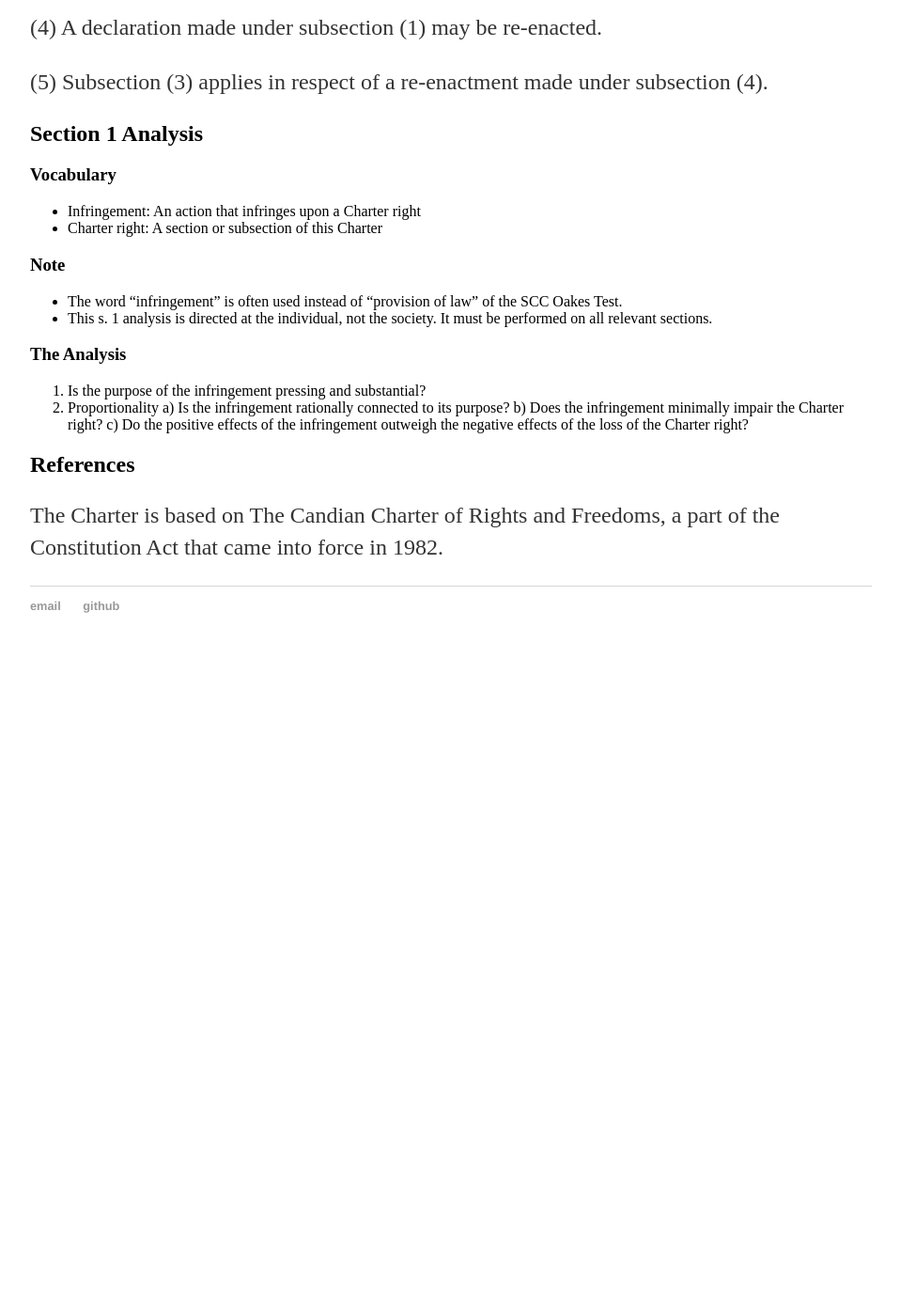
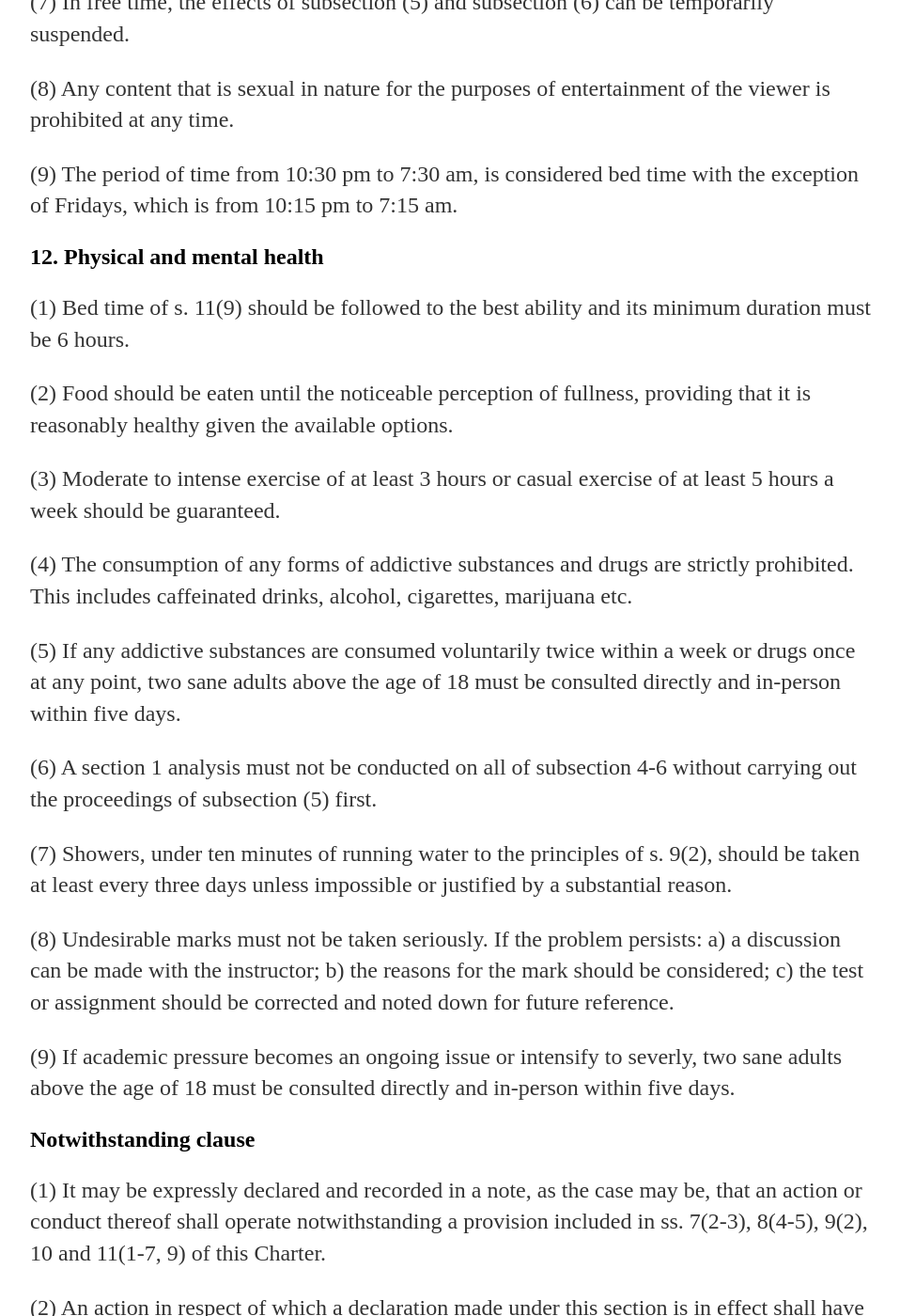
Before and after one commit to milkdromeda/milkdromeda.github.io, a Jekyll site: the page built from charter/index.md, in a window 1280 px wide and 1400 px high, scrolled down 5573 px. Shown: the whole window at 94% size, without its empty margins (160-1118 px from the left). Built offline with Jekyll 4.4.1, drawn with Linux system fonts in a browser that asks for light colours; before the commit the page ends 6285 px from its top, so only the background shows below that; some of the changed text lies outside the part shown.

Commit message:
Update index.md
### Content
- Add MGCI Updates(/school related social medias in general) to social media exceptions; important school-related social media
- Add positivity (e.g. no acts of self-negativity, like exhausting or making hard face) + optimism; Build self-confidence
- Substantiality test - simplified s. 1 analysis
- No impersonation and accents; Break country stereotypes and improve English
- Don't encourage extreme expression, but encourage in general - leave grey area of law
- Ask all questions; Increase understanding and confidence
- New health section (12); important part
	- Bed time changes from time manag. section; now included in health section
- Add personal hygiene (e.g. baths); Improve self-care
- Add academic pressure mitigation and prevention; important to reduce stress and improve happiness
- Reasonable consideration of charter; use logic instead of purely following it
- Loophole clause; prevents taking advantage of loopholes

### Formatting/Spelling/Grammar
- Enacted as [the] personal charter; grammar
- Lowercase titles (##); uniformality
- Reasonable limits ~~clause~~; simplicity
- Any forms of appropriate personal expression is [permitted] to the extent allowed by s. 2(b) of the Canadian Charter of Rights and Freedoms. - word/meaning change (see content)
- s.[ ]241.1; uniformality
- section 7(2-3), section 8 (4-5), section 9 (2), section 10 and section 11 (1-7, 9) of this Charter --> ss. ...; simplification
- Present from a fact[-]based worldview; minor correction
- [Full] analysis vs. the analysis; more descriptive
- Notwithstanding clause is no longer s. 11; sections are constantly added and adjusted
- s. 1 analysis title --> appendix; now incl. substantiality test. not official part of charter but still important
- Note under appendix --> distinction; more clear
- s. 5 (2) --> subsection 5; more brief
- Rehabilitation is --> rehabilitative actions are; makes more sense
- Note: formatting changes will not be provided in future amendments

```diff
--- a/charter/index.md
+++ b/charter/index.md
@@ -7,9 +7,11 @@
 
 Personal Charter of Rights and Conduct
 
-Enacted as a personal charter of Xi (James) Chen, which came into force on October 25, 2019.
+Enacted as the personal charter of Xi (James) Chen, which came into force on October 25, 2019.
 
-## 1. Reasonable limits clause
+Last amended on November 1, 2019
+
+## 1. Reasonable limits
 
 The Personal Charter of Rights and Conduct guarantees the rights and limits to conduct set out in it subject only to such reasonable limits as can be demonstrably justified in a free and democratic society through a full section 1 analysis.
 
@@ -36,11 +38,17 @@
 b) edits that change the meaning of the sentence in any way;
 c) deletions that change the meaning of the sentence in any way.
 
+(8) The Charter must be read and understood by a non-biased reasonable person properly informed with a high degree of logic and reasoning.
+
+(9) Loopholes in the Charter must not be taken advantage of in any way, as perceived in a way described by subsection 8.
+
+(10) A section 1 analysis of subsection 8-10 may not be conducted unless two sane adults above the age of 18 are consulted directly and in-person within five days on the issue of the section with the loophole.
+
 ## 3. Penalty for infringement
 
 If any Charter rights or limits to conduct are infringed without conduction of a section 1 analysis or if the section 1 analysis is passed,
 (a) there will be no penalty; and
-(b) rehabilitation is strongly encouraged.
+(b) rehabilitative actions are strongly encouraged.
 
 ## 4. Obligation to law
 
@@ -52,9 +60,9 @@
 
 (2) If any suicidal thoughts is present and impedes with day-to-day proceedings to any degree, three sane adults above the age of 18 must be consulted directly and in-person within three days.
 
-(3) A section 1 analysis must not be conducted on all of section 5 of the Charter without carrying out the proceedings of s. 5(2) first.
+(3) A section 1 analysis must not be conducted on all of section 5 of the Charter without carrying out the proceedings of subsection (2) first.
 
-(4) The right and duty to life is in effect unless eligible for the conditions of s.241.1 of the Criminal Code.
+(4) The right and duty to life is in effect unless eligible for the conditions of s. 241.1 of the Criminal Code.
 
 ## 6. Safety
 
@@ -64,7 +72,7 @@
 
 (3) In an emergency rescue situation, personal safety is more important than that of the victim.
 
-## 7. Equal Treatment
+## 7. Equal treatment
 
 (1) s. 15(1) of the Canadian Charter of Rights and Freedoms is effective for all personal speech or conduct.
 
@@ -78,7 +86,9 @@
 
 ## 8. Expression
 
-(1) Any forms of appropriate personal expression is encourged to the extent allowed by s. 2(b) of the Canadian Charter of Rights and Freedoms.
+(1) Personal expression is encouraged and permitted to the extent:
+a) allowed by s. 2(b) of the Canadian Charter of Rights and Freedoms; and
+b) of reasonable behaviour described in s. 6(2).
 
 (2) Plagarism is not permitted. All works:
 a) Remains the exclusive property of their creators;
@@ -86,11 +96,19 @@
 
 (3) Forms of personal expression can be conveyed in any languages, including the official languages of Canada, English and French.
 
-(4) Self-deprecating humour is not permitted without a reasonably pressing or substantial reason.
+(4) Personal expression and thought, including facial expressions, should remain positive and, when applicable, optimistic.
 
 (5) Negative comments and judgements must not be made without a reasonably pressing or substantial reason.
 
-## 9. Science and Facts
+(6) In any setting, ambiguous topics should be asked as soon as possible after a relatively brief period of attempted comprehension.
+
+(7) Self-deprecating humour is not permitted without a substantial reason.
+
+(8) Speaking in stereotypical accents or performing impersonations is not permitted unless:
+a) asked deliberately in a work or educational setting;
+b) justified by a substantial reason.
+
+## 9. Science and facts
 
 (1) All major actions must be in accordance to:
 a) the principles and laws of science;
@@ -110,9 +128,9 @@
 a) practical and useful for a all possible customers;
 b) well thought out and optimized to remain competitive in a business environment;
 c) part of a circular story of stuff in all areas of in its lifetime;
-d) in accordance to the issues and opportunities present from a fact based worldview.
+d) in accordance to the issues and opportunities present from a fact-based worldview.
 
-## 11. Time Management
+## 11. Time management
 
 (1) The priorities listed in the 2019 Fall Commitments note and the Commitments spreadsheet should be followed and tasks executed in that order.
 
@@ -128,7 +146,7 @@
 b) Concentration on the work to the best ability is necessary.
 
 (5) Time spent on social media sites, including YouTube and LinkedIn, must be justified with a reasonably pressing or substantial reason, with the exception of:
-a) education or work-related email, the TOPS 2021 Facebook group and important Messenger chats;
+a) education or work-related email and Facebook groups, and important Messenger chats;
 b) promotional activities related to work;
 c) snoozing or postponing emails or other social media elements for free time of subsection (3).
 
@@ -138,10 +156,33 @@
 
 (8) Any content that is sexual in nature for the purposes of entertainment of the viewer is prohibited at any time.
 
-(9) The period of time from 10:30 pm to at least 7:00 am is considered bed time. It should be followed to the best ability and its minimum duration must be 7 hours.
+(9) The period of time from 10:30 pm to 7:30 am, is considered bed time with the exception of Fridays, which is from 10:15 pm to 7:15 am.
 
-## 11. Notwithstanding clause
-(1) It may be expressly declared and recorded in a note, as the case may be, that an action or conduct thereof shall operate notwithstanding a provision included in section 7(2-3), section 8 (4-5), section 9 (2), section 10 and section 11 (1-7, 9) of this Charter.
+## 12. Physical and mental health
+
+(1) Bed time of s. 11(9) should be followed to the best ability and its minimum duration must be 6 hours.
+
+(2) Food should be eaten until the noticeable perception of fullness, providing that it is reasonably healthy given the available options.
+
+(3) Moderate to intense exercise of at least 3 hours or casual exercise of at least 5 hours a week should be guaranteed.
+
+(4) The consumption of any forms of addictive substances and drugs are strictly prohibited. This includes caffeinated drinks, alcohol, cigarettes, marijuana etc.
+
+(5) If any addictive substances are consumed voluntarily twice within a week or drugs once at any point, two sane adults above the age of 18 must be consulted directly and in-person within five days.
+
+(6) A section 1 analysis must not be conducted on all of subsection 4-6 without carrying out the proceedings of subsection (5) first.
+
+(7) Showers, under ten minutes of running water to the principles of s. 9(2), should be taken at least every three days unless impossible or justified by a substantial reason.
+
+(8) Undesirable marks must not be taken seriously. If the problem persists:
+a) a discussion can be made with the instructor;
+b) the reasons for the mark should be considered;
+c) the test or assignment should be corrected and noted down for future reference.
+
+(9) If academic pressure becomes an ongoing issue or intensify to severly, two sane adults above the age of 18 must be consulted directly and in-person within five days.
+
+## Notwithstanding clause
+(1) It may be expressly declared and recorded in a note, as the case may be, that an action or conduct thereof shall operate notwithstanding a provision included in ss. 7(2-3), 8(4-5), 9(2), 10 and 11(1-7, 9) of this Charter.
 
 (2) An action in respect of which a declaration made under this section is in effect shall have such operation as it would have but for the provision of this Charter referred to in the declaration.
 
@@ -151,23 +192,28 @@
 
 (5) Subsection (3) applies in respect of a re-enactment made under subsection (4).
 
-## Section 1 Analysis
+## Appendix
 
 ### Vocabulary
 - Infringement: An action that infringes upon a Charter right
 - Charter right: A section or subsection of this Charter
 
-### Note
+### Distinction
 - The word "infringement" is often used instead of "provision of law" of the SCC Oakes Test.
 - This s. 1 analysis is directed at the individual, not the society. It must be performed on all relevant sections.
 
-### The Analysis
+### Full section 1 analysis
 1. Is the purpose of the infringement pressing and substantial?
 2. Proportionality
 a) Is the infringement rationally connected to its purpose?
 b) Does the infringement minimally impair the Charter right?
 c) Do the positive effects of the infringement outweigh the negative effects of the loss of the Charter right?
 
+### Substantiality (and urgency) test
+1. Is subject in consideration, usually the reason,:
+a) pressing; and
+b) substantial?
+
 ## References
 
 The Charter is based on The Candian Charter of Rights and Freedoms, a part of the Constitution Act that came into force in 1982.
```
